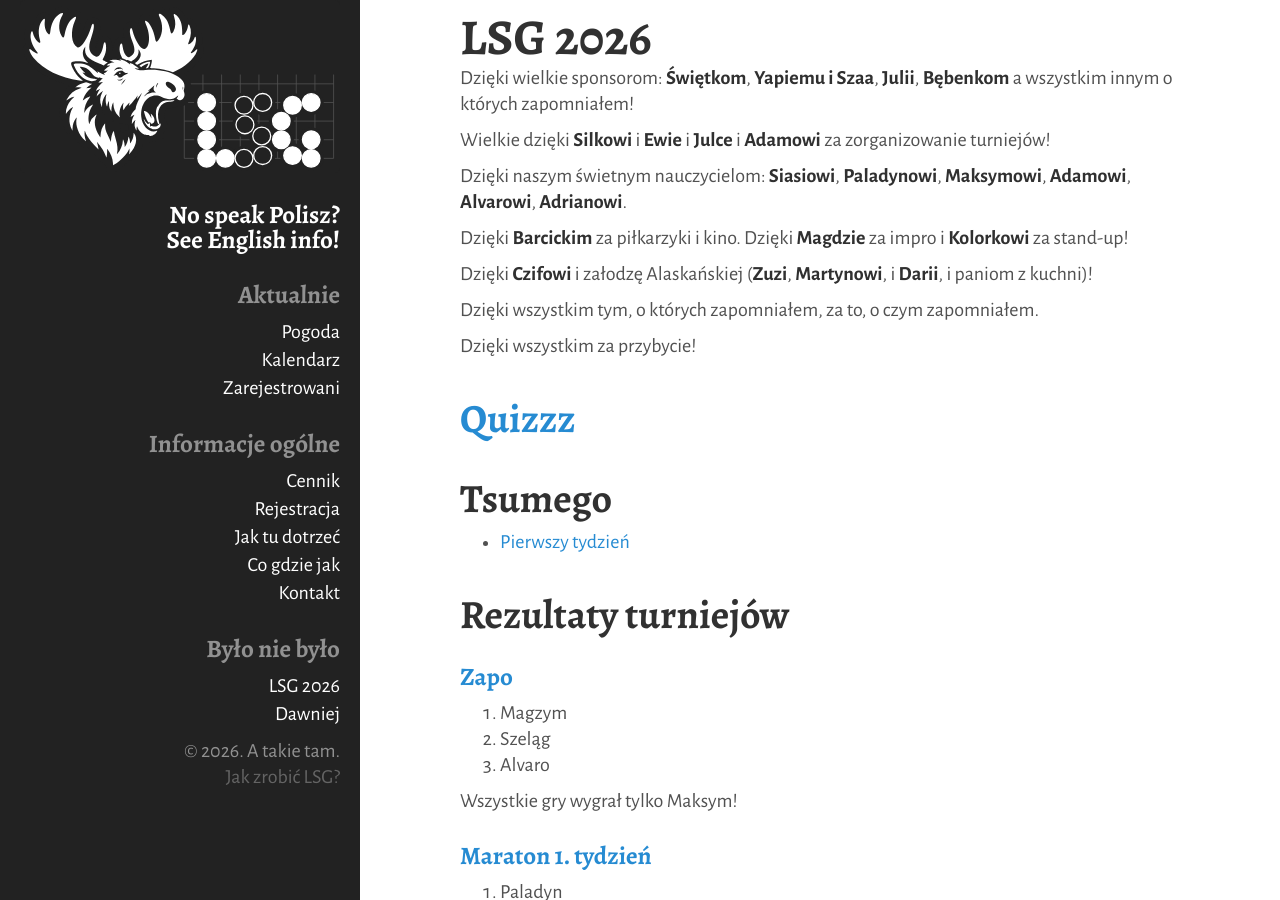
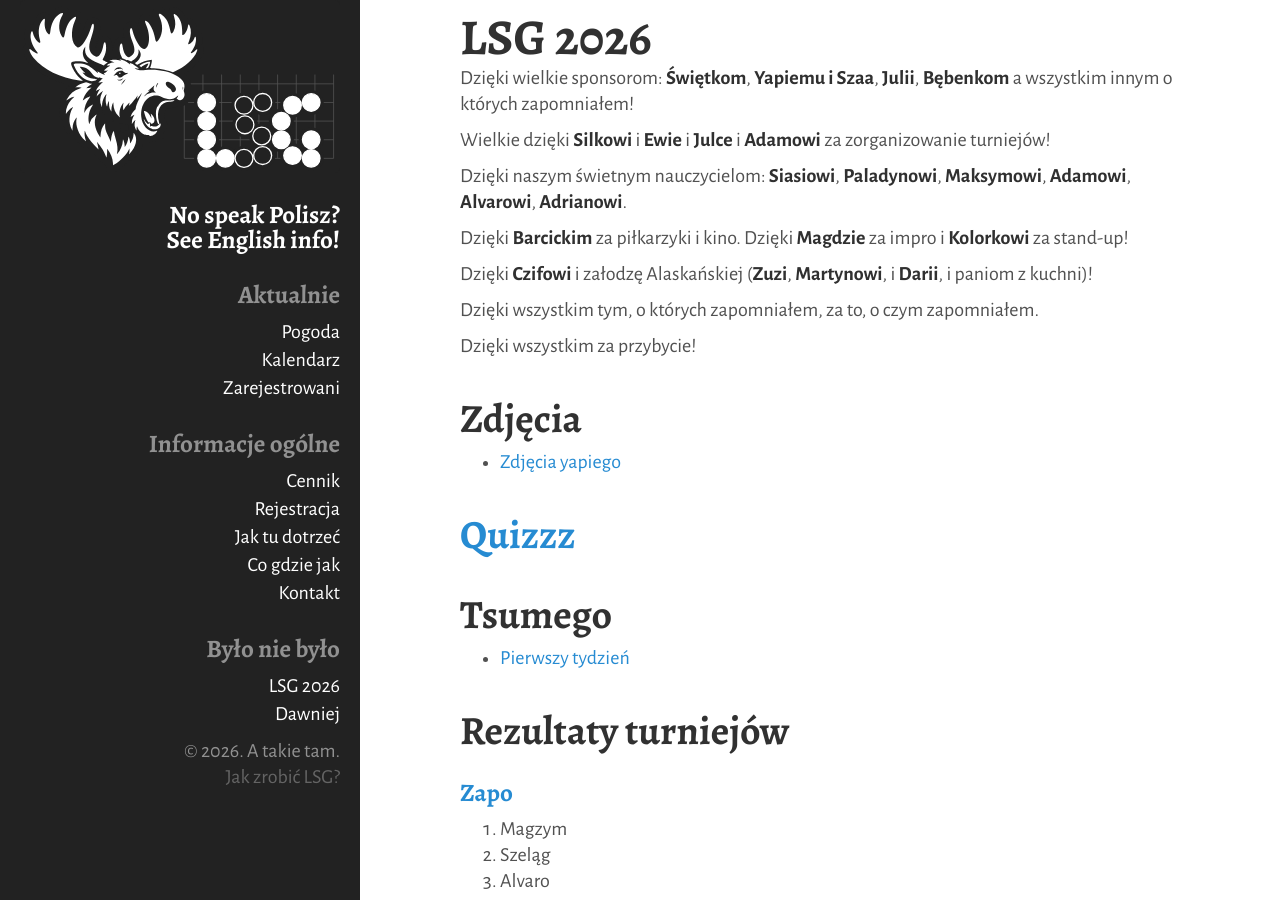
Before and after one commit to tasuki/lsg, a Jekyll site: the page built from _pages/2026.md, in a window 1280 px wide and 900 px high. Built offline with Jekyll 4.4.1, drawn with Linux system fonts in a browser that asks for light colours.

Commit message:
Zdjęcia Yapiego

```diff
--- a/_pages/2026.md
+++ b/_pages/2026.md
@@ -18,6 +18,10 @@ Dzięki **Czifowi** i załodzę Alaskańskiej (**Zuzi**, **Martynowi**, i **Dari
 Dzięki wszystkim tym, o których zapomniałem, za to, o czym zapomniałem.
 
 Dzięki wszystkim za przybycie!
+
+## Zdjęcia
+
+- [Zdjęcia yapiego](http://lsg2026.photos.yapee.pl/)
 
 ## [Quizzz](/public/2026/quiz.html)
 
```
